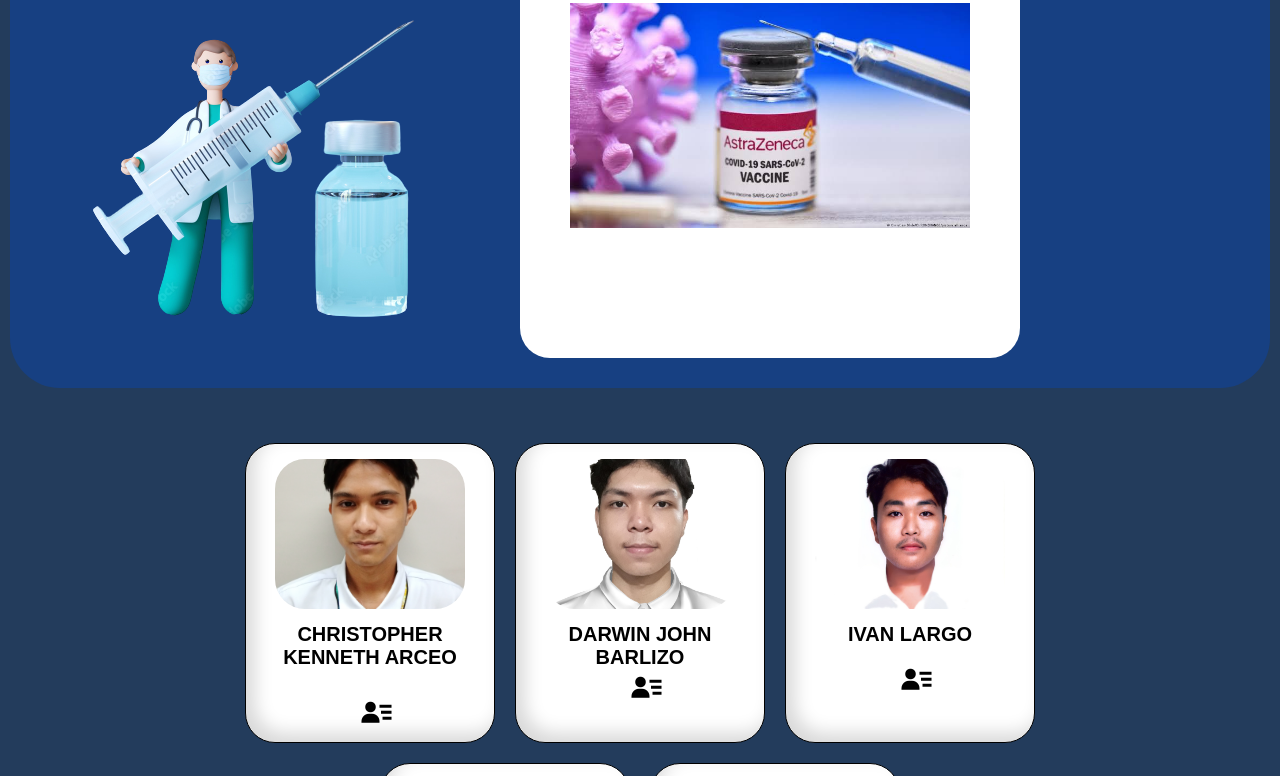
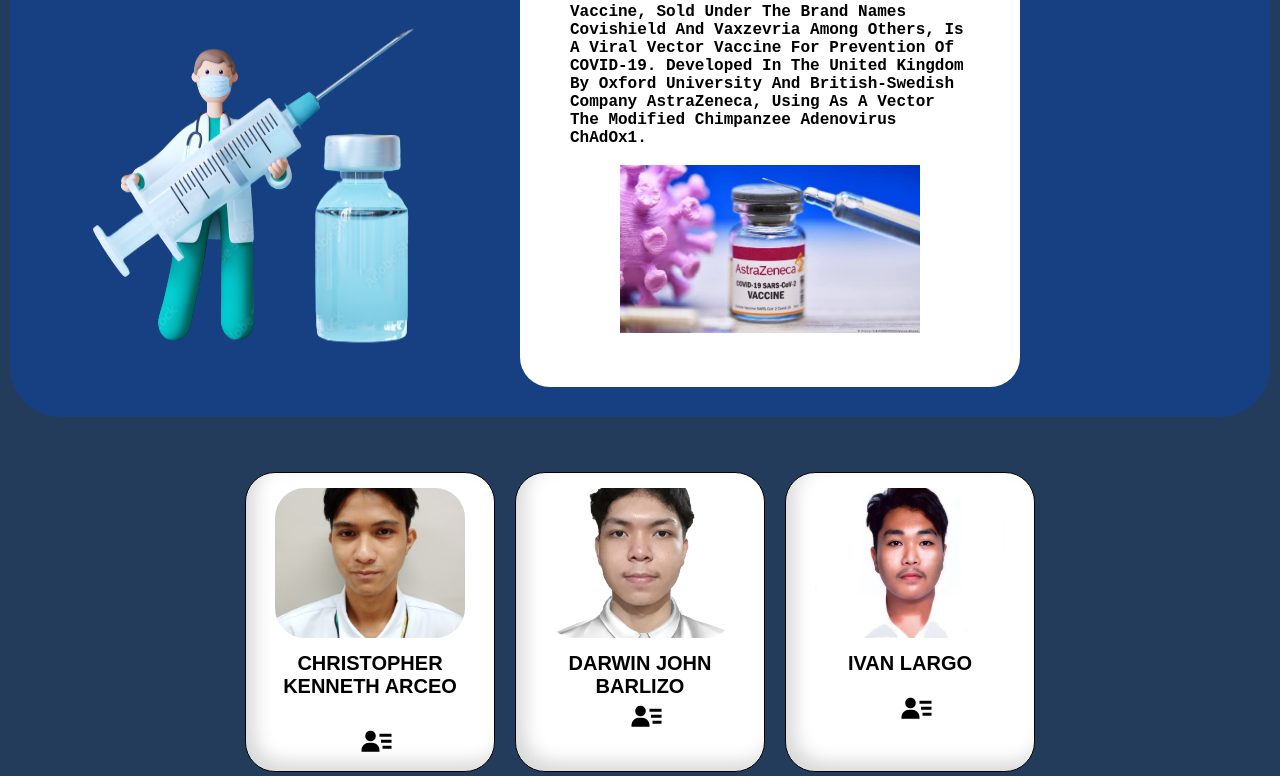
Before and after one commit to imie-web/BSDS-22_VACCINATION, a plain HTML site: page astrazeneca.html in a window 1280 px wide. Shown: the part 142-918 px from the top of the page. Drawn offline with nearby package versions, Linux system fonts and the light colour scheme.

Commit message:
Update astrazeneca.html

```diff
--- a/astrazeneca.html
+++ b/astrazeneca.html
@@ -119,8 +119,11 @@ a{
    <img src="vs7.png" alt="">
     <div class="instruction">
      <h1>AstraZeneca</h1>
+     <h4 style="font-family:'Courier New'">&nbsp;&nbsp;&nbsp;&nbsp;The Oxford–AstraZeneca COVID‑19 vaccine, sold under the brand names Covishield and Vaxzevria among others, is a viral vector vaccine for prevention of COVID-19. Developed in the United Kingdom by Oxford University and British-Swedish company AstraZeneca, using as a vector the modified chimpanzee adenovirus ChAdOx1.</h4>
      <br>
-      <img src="astrazeneca.jpg" alt="" width="400px">
+     <center>
+      <img src="astrazeneca.jpg" alt="" width="300px">
+     </center>
     </div>
      <a href="student.html" id="Back">BACK</a>
   </div>
```
